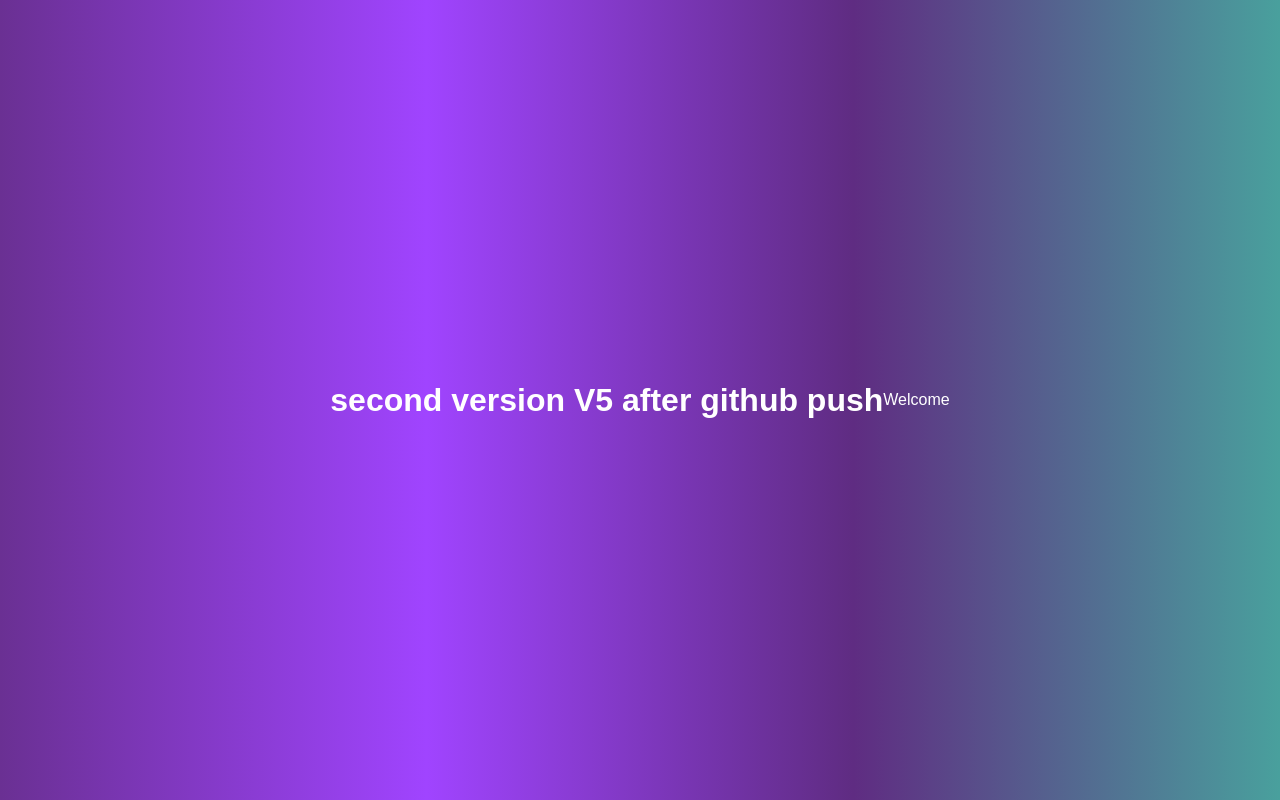
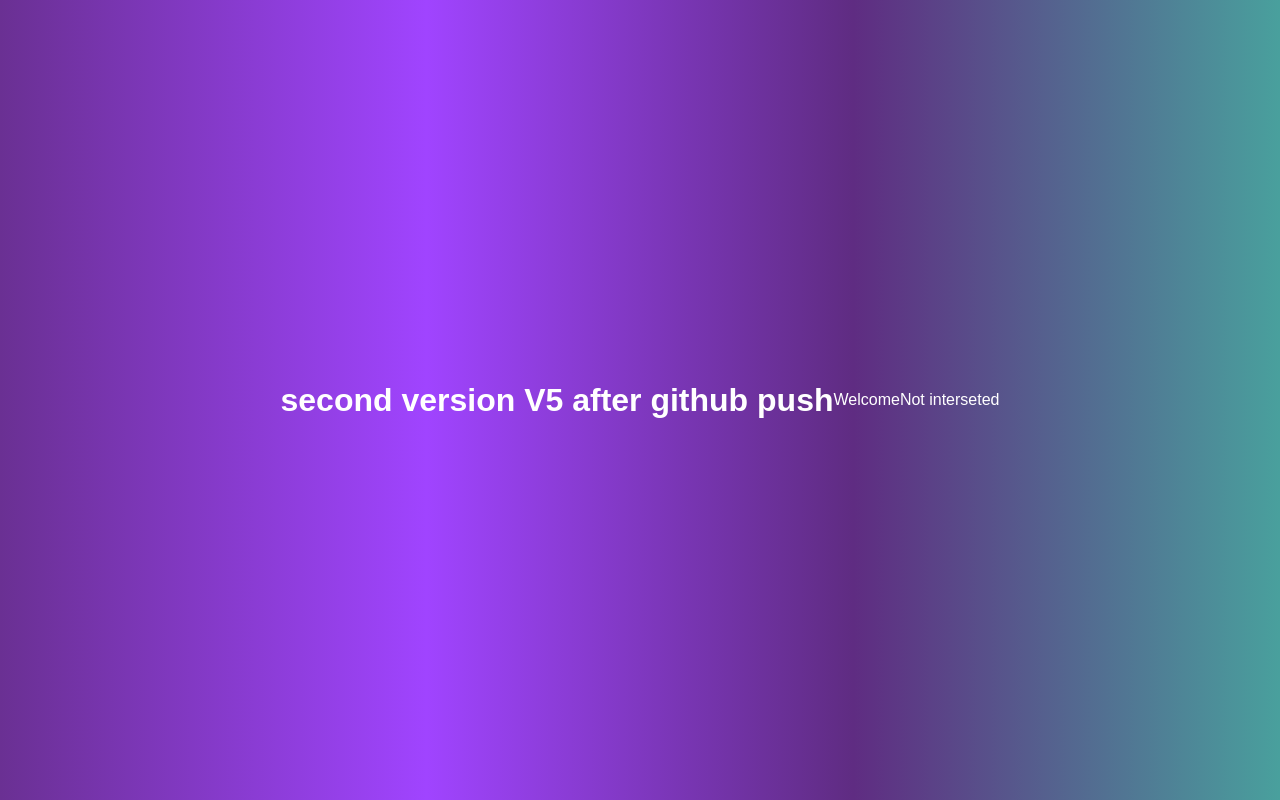
Before and after one commit to varunsharma89/GIT, a plain HTML site: page index.html in a window 1280 px wide. Drawn offline with Linux system fonts and the light colour scheme.

Commit message:
not interseted

```diff
--- a/index.html
+++ b/index.html
@@ -10,6 +10,7 @@
 </head>
     <h1> second version V5 after github push </h1>
     <p> Welcome </p>
+    <p> Not interseted </p>
 <body>
 
 </body>
```
